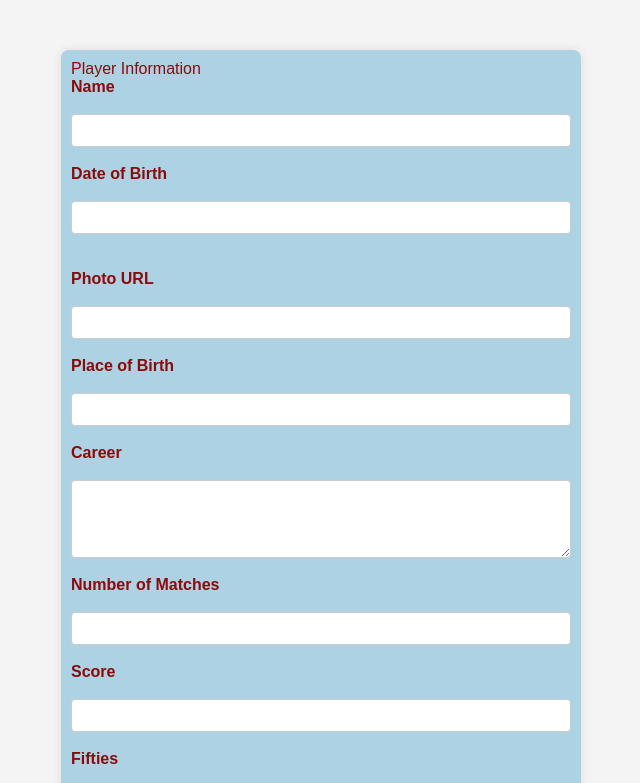
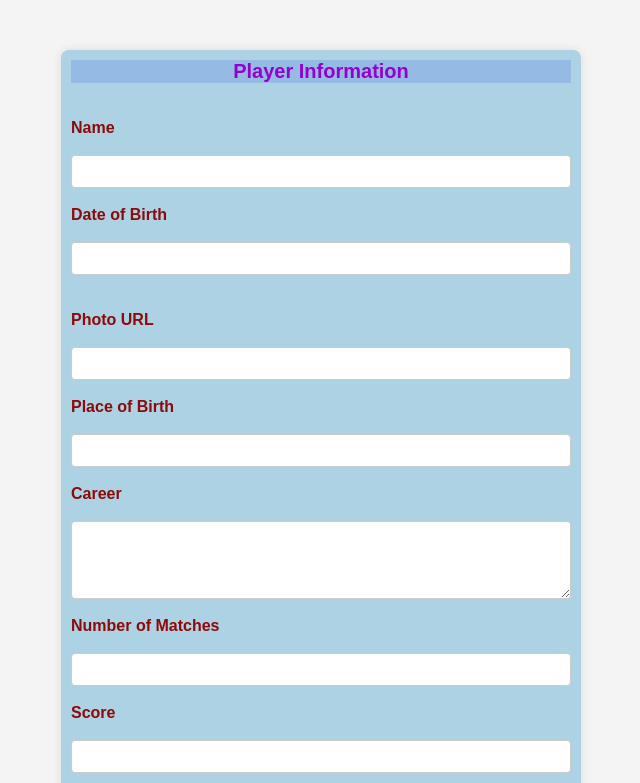
Before and after one commit to ayushnigam099/Player_Information, a website: page views/index.html in a window 1280 px wide. Shown: the top 783 px of the page, without its empty margins (319-959 px from the left). Drawn offline with nearby package versions, Linux system fonts and the light colour scheme.

Commit message:
Added Edit functionality

```diff
--- a/Frontend/index.html
+++ b/views/index.html
@@ -8,7 +8,8 @@
 </head>
 <body>
     <div id="wrapper">
-    <form action="#" id="form" >Player Information
+    <form action="#" id="form">
+        <h4 class="ply">Player Information</h4> <br>
 
         <br><label for="name">Name</label><br>
         <input type="text" id="name" name="name"><br>
--- a/Frontend/script.js
+++ b/views/script.js
@@ -144,6 +144,9 @@ async function updatePlayer(e,id) {
     try {
         // Send a PUT request to update the player's details
         await axios.put(`http://localhost:3500/update-player/${id}`, updatedDetails);
+        let {data} = await axios.get(`http://localhost:3500/id-player/${id}`);
+        data=data.dataValues;
+        create(data);
         alert('Player details updated successfully!');
         form.reset();
         submit.addEventListener('click', onSubmit)
--- a/Frontend/style.css
+++ b/views/style.css
@@ -118,3 +118,11 @@ button.edt-btn {
 button.edt-btn:hover {
     background-color: #45a049;
 }
+.ply{
+    font-weight: bold;
+    font-size: 20px;
+    color: darkviolet;
+    text-align: center;
+    background-color: #95bae4;
+
+}
```
